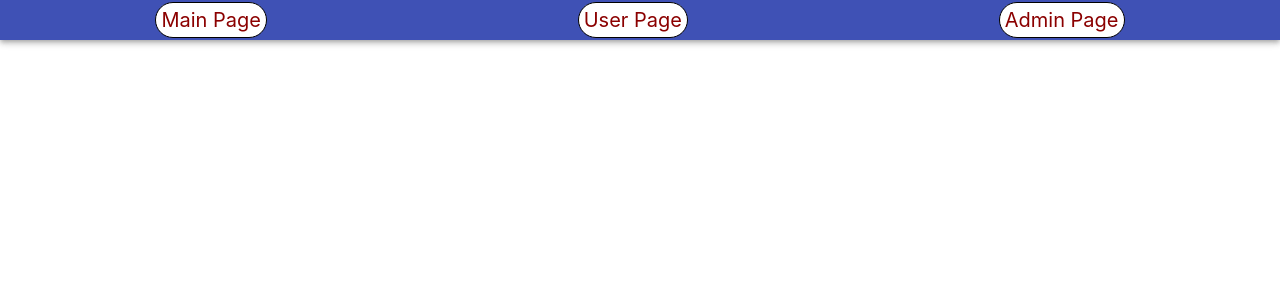
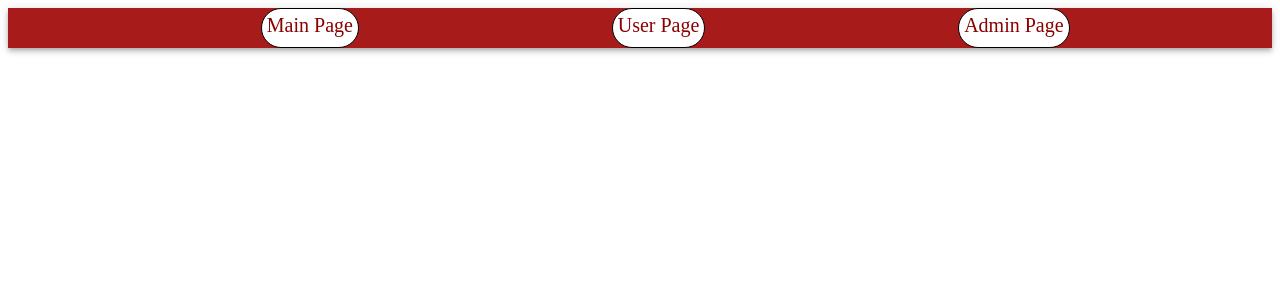
Before and after one commit to bhlynsky/messenger, a React (Create React App) app: page /admin in a window 1280 px wide. Shown: the top 300 px of the page. Built offline with nearby package versions, Linux system fonts and the light colour scheme.

Commit message:
Added makeStyles intead .scss in Header. Override primary palette color

```diff
--- a/src/App.css
+++ /dev/null
@@ -1,38 +0,0 @@
-.App {
-  text-align: center;
-}
-
-.App-logo {
-  height: 40vmin;
-  pointer-events: none;
-}
-
-@media (prefers-reduced-motion: no-preference) {
-  .App-logo {
-    animation: App-logo-spin infinite 20s linear;
-  }
-}
-
-.App-header {
-  background-color: #282c34;
-  min-height: 100vh;
-  display: flex;
-  flex-direction: column;
-  align-items: center;
-  justify-content: center;
-  font-size: calc(10px + 2vmin);
-  color: white;
-}
-
-.App-link {
-  color: #61dafb;
-}
-
-@keyframes App-logo-spin {
-  from {
-    transform: rotate(0deg);
-  }
-  to {
-    transform: rotate(360deg);
-  }
-}
--- a/src/App.js
+++ b/src/App.js
@@ -4,9 +4,18 @@ import { Route, Switch, HashRouter } from 'react-router-dom';
 import AdminPage from './pages/AdminPage';
 import MainPage from './pages/MainPage';
 import UserPage from './pages/UserPage';
+import { ThemeProvider, createMuiTheme } from '@material-ui/core/styles';
+const theme = createMuiTheme({
+  palette: {
+    primary: {
+      main: '#a71c1b',
+    },
+  },
+});
 
 function App() {
   return (
+    <ThemeProvider theme={theme}>
       <HashRouter>
         <Header />
 
@@ -22,6 +31,7 @@ function App() {
           </Route>
         </Switch>
       </HashRouter>
+    </ThemeProvider>
   );
 }
 
--- a/src/Components/header.js
+++ b/src/Components/header.js
@@ -1,15 +1,44 @@
 import React from 'react';
 import { AppBar } from '@material-ui/core';
 import { Link } from 'react-router-dom';
+import { makeStyles } from '@material-ui/styles';
 import '../styles.scss';
+const useStyles = makeStyles({
+  header: {
+    fontSize: '20px',
+    display: 'flex',
+    flexDirection: 'row',
+    height: '40px',
+    position: 'relative',
+  },
+  link: {
+    background: 'white',
+    padding: '5px',
+    marginLeft: '20%',
+    textDecoration: 'none',
+    color: 'darkred',
+    textAlign: 'center',
+    verticalAlign: 'middle',
+    border: '1px solid black',
+    borderRadius: '20px',
+  },
+});
+
 export default function Header() {
+  const classes = useStyles();
   return (
-    <AppBar className="header" position="relative">
-      <Link to="/main">Main Page</Link>
+    <AppBar className={classes.header}>
+      <Link className={classes.link} to="/main">
+        Main Page
+      </Link>
 
-      <Link to="/user">User Page</Link>
+      <Link className={classes.link} to="/user">
+        User Page
+      </Link>
 
-      <Link to="/admin">Admin Page</Link>
+      <Link className={classes.link} to="/admin">
+        Admin Page
+      </Link>
     </AppBar>
   );
 }
--- a/src/index.js
+++ b/src/index.js
@@ -1,14 +1,14 @@
 import React from 'react';
 import ReactDOM from 'react-dom';
-import './index.css';
 import App from './App';
 import reportWebVitals from './reportWebVitals';
+import { ThemeProvider } from '@material-ui/core/styles';
 
 ReactDOM.render(
   <React.StrictMode>
     <App />
   </React.StrictMode>,
-  document.getElementById('root')
+  document.getElementById('root'),
 );
 
 // If you want to start measuring performance in your app, pass a function
--- a/src/styles.scss
+++ b/src/styles.scss
@@ -5,8 +5,8 @@ $width: 400px;
 
 .header {
   font-size: 20px;
-  display: flex !important;
-  flex-direction: row !important;
+  display: flex;
+  flex-direction: row;
   height: $height;
   position: relative;
   a {
```
Also changed, not shown: src/logo.svg (deleted). Lines whose indentation alone changed are shown as unchanged.
